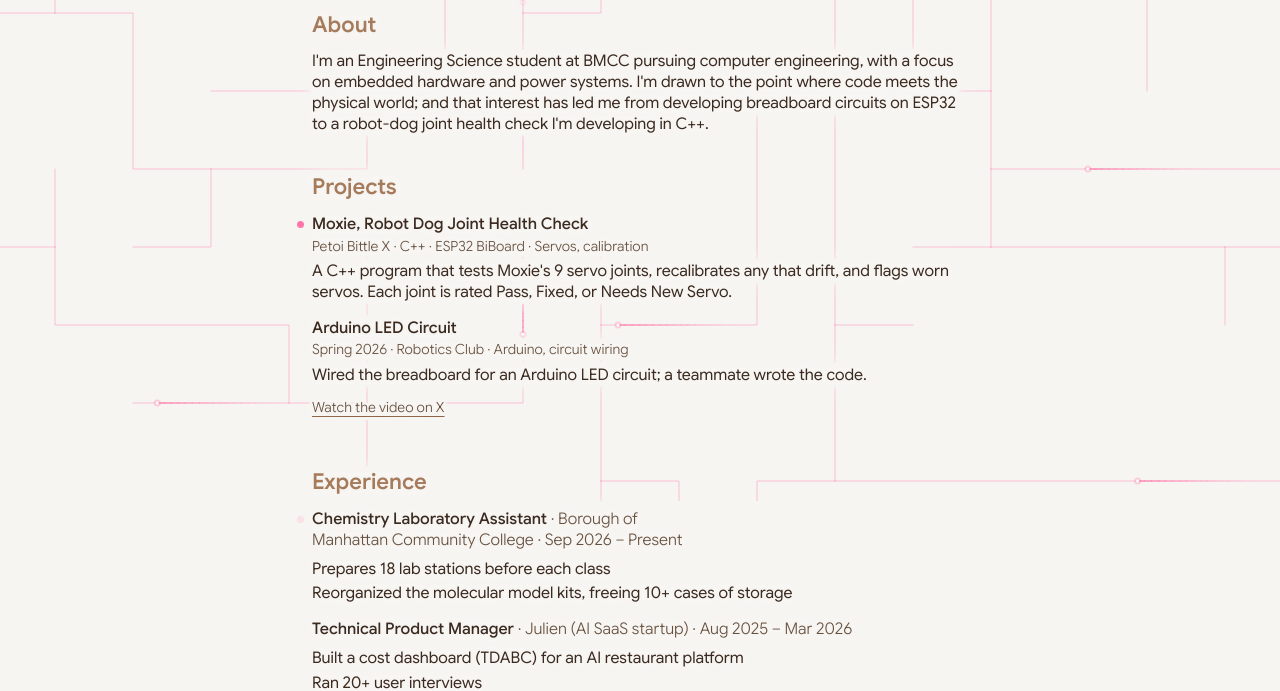
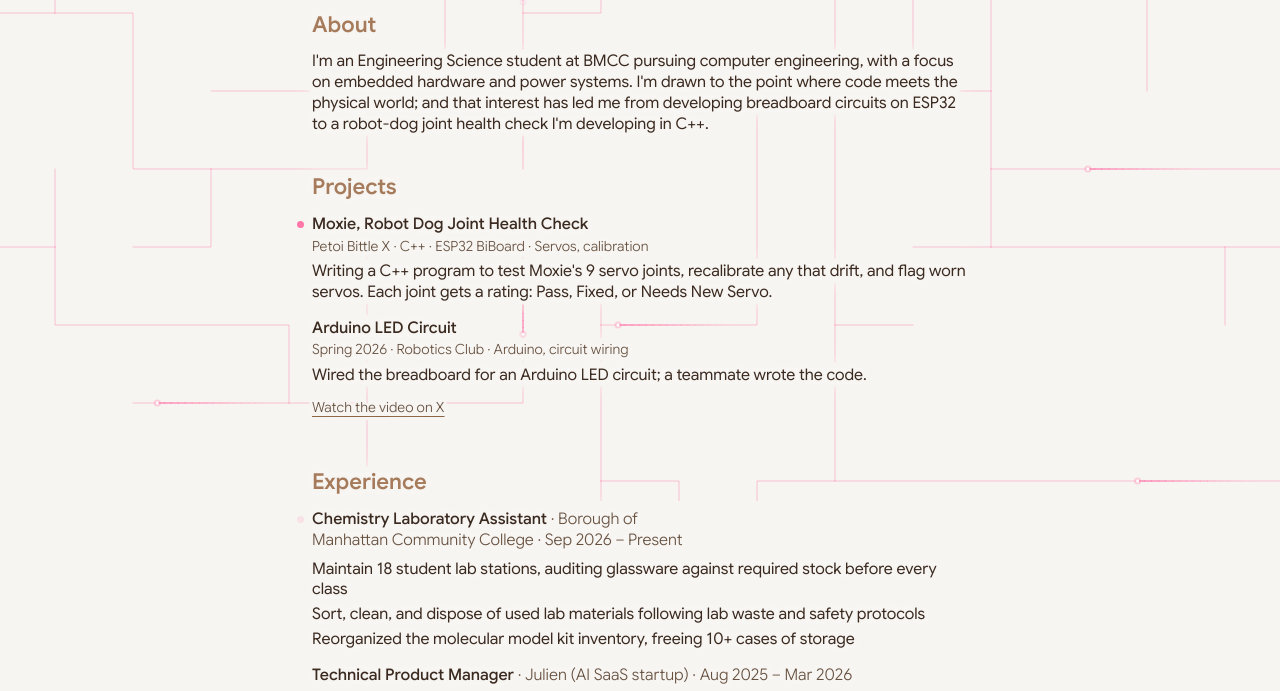
Before and after one commit to jlyturn/jlynn-turner, a plain HTML site: page index.html in a window 1280 px wide. Shown: the part 299-990 px from the top of the page. Drawn offline with Linux system fonts and the light colour scheme.

Commit message:
Update lab job and Moxie wording

```diff
--- a/index.html
+++ b/index.html
@@ -47,7 +47,7 @@
             <li>
               <h3 class="x-live">Moxie, Robot Dog Joint Health Check</h3>
               <p class="x-meta">Petoi Bittle X · C++ · ESP32 BiBoard · Servos, calibration</p>
-              <p>A C++ program that tests Moxie's 9 servo joints, recalibrates any that drift, and flags worn servos. Each joint is rated Pass, Fixed, or Needs New Servo.</p>
+              <p>Writing a C++ program to test Moxie's 9 servo joints, recalibrate any that drift, and flag worn servos. Each joint gets a rating: Pass, Fixed, or Needs New Servo.</p>
             </li>
             <li>
               <h3>Arduino LED Circuit</h3>
@@ -66,8 +66,9 @@
             <li>
               <h3 class="x-live x-live-2">Chemistry Laboratory Assistant <span class="x-sub">· Borough of Manhattan Community College · Sep 2026 – Present</span></h3>
               <ul>
-                <li>Prepares 18 lab stations before each class</li>
-                <li>Reorganized the molecular model kits, freeing 10+ cases of storage</li>
+                <li>Maintain 18 student lab stations, auditing glassware against required stock before every class</li>
+                <li>Sort, clean, and dispose of used lab materials following lab waste and safety protocols</li>
+                <li>Reorganized the molecular model kit inventory, freeing 10+ cases of storage</li>
               </ul>
             </li>
             <li>
```
Also changed, not shown: 1 other file.
